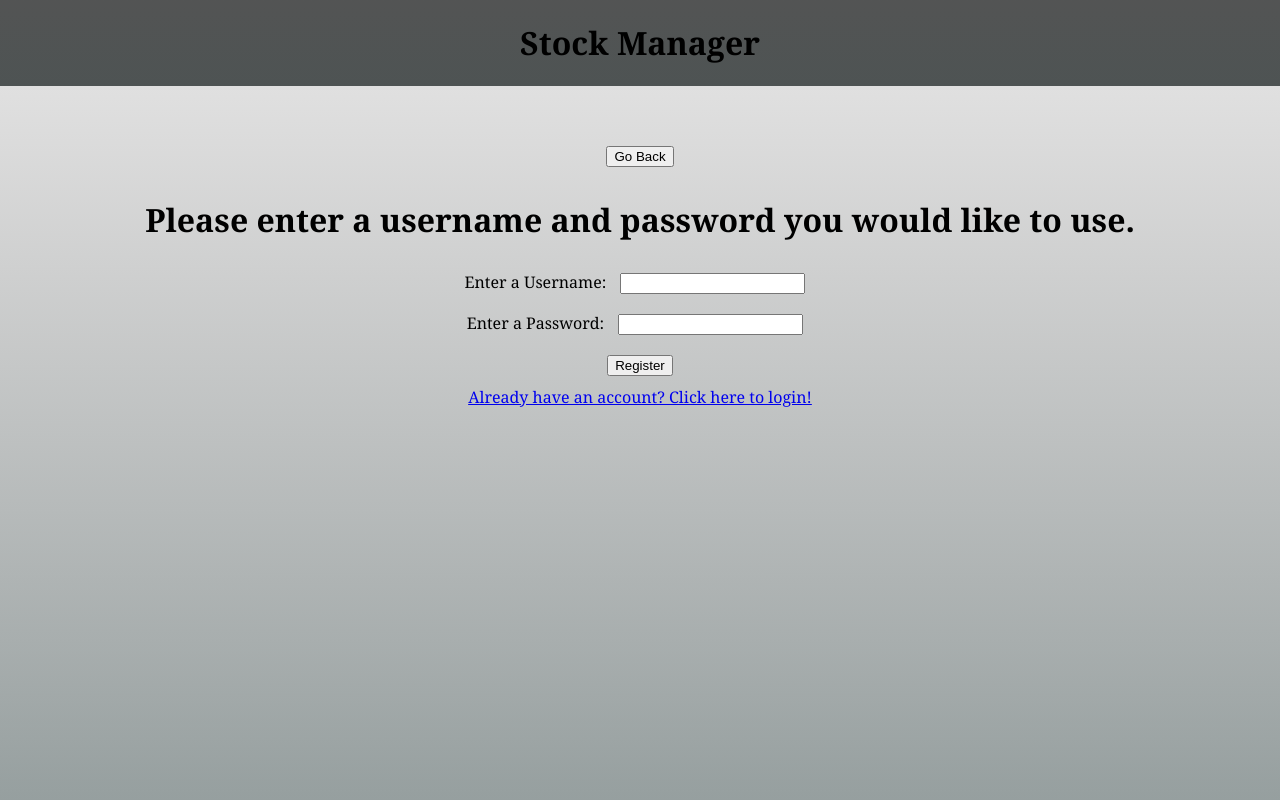
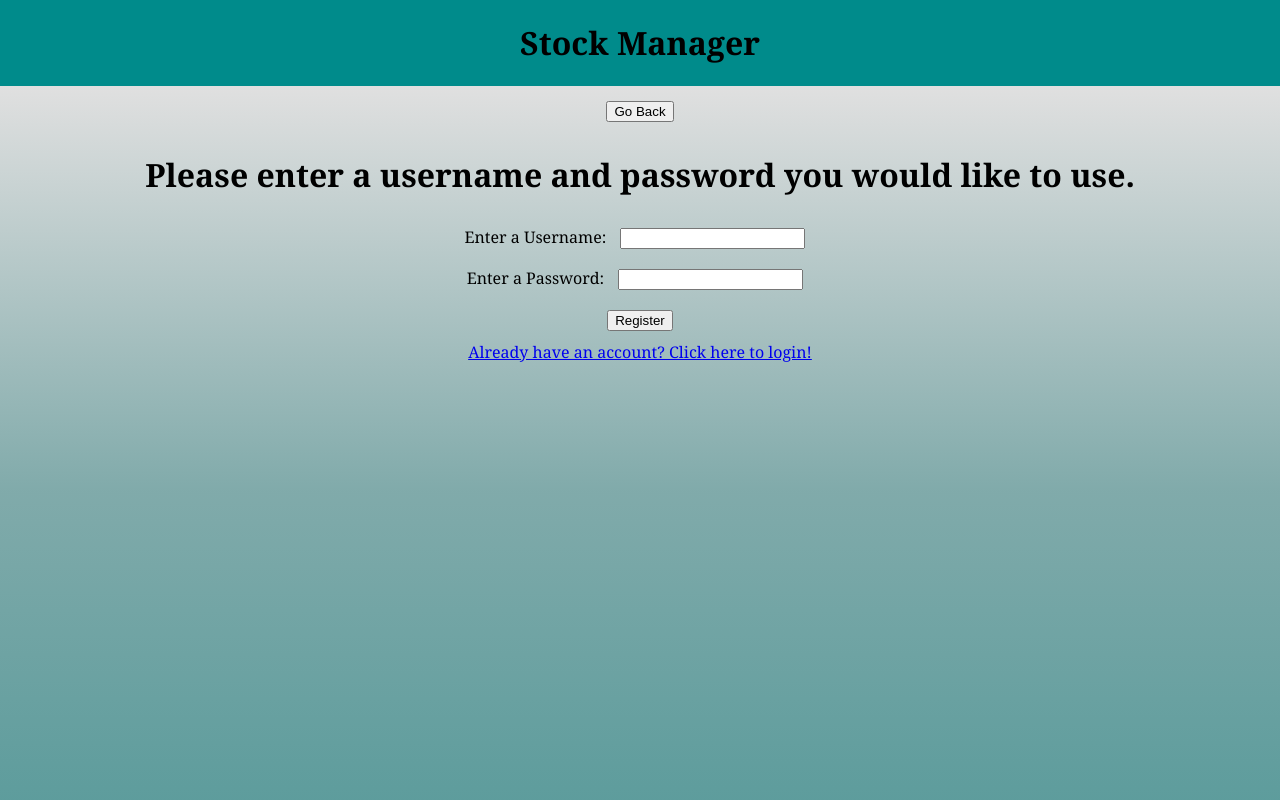
Before and after one commit to kerrthomas/Project-4, a React (Create React App) app in the folder project-4-web/: page /register in a window 1280 px wide. Shown: the top 800 px of the page. Built offline with nearby package versions, Linux system fonts and the light colour scheme.

Commit message:
Setting up transactionType.

```diff
--- a/project-4-web/package.json
+++ b/project-4-web/package.json
@@ -6,6 +6,7 @@
     "@testing-library/jest-dom": "^5.16.1",
     "@testing-library/react": "^12.1.2",
     "@testing-library/user-event": "^13.5.0",
+    "babel-loader": "^8.2.3",
     "eslint-config-react-app": "^7.0.0",
     "react": "^17.0.2",
     "react-dom": "^17.0.2",
--- a/project-4-web/src/App.js
+++ b/project-4-web/src/App.js
@@ -1,5 +1,5 @@
-import './App.css';
-import { useState, useEffect } from 'react';
+import './styles/App.css';
+import { useState, useEffect, useCallback } from 'react';
 import { BrowserRouter, Routes, Route, Link } from 'react-router-dom';
 import Login from './Login.js';
 import Register from './Register.js';
@@ -16,7 +16,7 @@ function App() {
       </Routes>
     </BrowserRouter>
   );
-};
+}
 
 function Home() {
   const [stock, setStock] = useState("");
@@ -24,7 +24,7 @@ function Home() {
   const [quantity, setQuantity] = useState(1);
   const [portfolio, setPortfolio] = useState([]);
   const [money, setMoney] = useState(1000);
-  const [transactions, setTransactions] = useState([]);
+  const [transactionType, setTransactionType] = useState([]);
 
   const handleSearch = (event) => {
     console.log("handleSearch is working.");
@@ -128,11 +128,13 @@ function Home() {
   };
 
   const transactionLog = async (event) => {
-    transactions.map((item) => {
+    portfolio.map((item) => {
       if (item[2]++) {
-        return { stock } + " -$" + [event.target.id][2] + "<br/>";
+        setTransactionType("Buy");
+        return <div style={{color: 'red'}}>{ stock } + " -$" + {[event.target.id][2]}</div>;
       } else {
-        return { stock } + " +$" + [event.target.id][2] + "<br/>";
+        setTransactionType("Sell");
+        return <div style={{color: 'green'}}>{ stock } + " +$" + {[event.target.id][2]}</div>;
       }
     })
   };
@@ -173,7 +175,7 @@ function Home() {
                   <div className='grid-item'>{newStock[2]}</div>
                   <div className='grid-item'><button style={{ backgroundColor: "green" }} id={idx} onClick={buyPortfolio}>Buy</button><button style={{ backgroundColor: "yellow" }} id={idx} onClick={sellPortfolio}>Sell</button></div>
                   <div style={{ marginTop: "10px" }}><strong>Transaction Log:</strong>
-                    <textarea style={{ width: "762px" }} onChange={transactionLog} readOnly></textarea>
+                    <textarea style={{ width: "762px" }} onChange={transactionLog} value={transactionType} readOnly></textarea>
                   </div>
                 </div>
               </>
--- a/project-4-web/src/Login.js
+++ b/project-4-web/src/Login.js
@@ -1,6 +1,6 @@
 import { Link } from 'react-router-dom';
 import { useState, useEffect } from 'react';
-import './user.css';
+import './styles/user.css';
 
 function Login() {
     const [username, setUsername] = useState("");
--- a/project-4-web/src/Register.js
+++ b/project-4-web/src/Register.js
@@ -1,10 +1,11 @@
 import { Link } from 'react-router-dom';
 import { useState, useEffect } from 'react';
-import './user.css';
+import './styles/user.css';
 
 function Register() {
     const [username, setUsername] = useState("");
     const [password, setPassword] = useState("");
+
 
     const handleSubmit = async (event) => {
         event.preventDefault();
@@ -20,7 +21,7 @@ function Register() {
             })
         });
         fetchData = await fetchData.json();
-        if(!fetchData.error) {
+        if (!fetchData.error) {
             alert("Registry Successful!")
             window.location.pathname = '/';
         } else {
--- /dev/null
+++ b/project-4-web/src/styles/user.css
@@ -0,0 +1,13 @@
+html {
+    overflow: hidden;
+}
+
+body {
+    text-align: center;
+}
+
+.form {
+    background-image: linear-gradient(rgb(224, 224, 224), rgba(184, 184, 184, 0.698), rgba(165, 165, 165, 0.5));
+    padding: 5px;
+    height: 100vh;
+}
--- a/project-4-web/src/user.css
+++ /dev/null
@@ -1,10 +0,0 @@
-body {
-    background-image: linear-gradient(rgba(165, 30, 30, 0.5), rgba(117, 23, 23, 0.5), rgba(80, 12, 12, 0.5));
-    text-align: center;
-}
-
-.form{
-    background-image: linear-gradient(rgb(224, 224, 224), rgba(184, 184, 184, 0.698), rgba(165, 165, 165, 0.5));
-    padding: 50px;
-    padding-bottom: 100%;
-}
```
Also changed, not shown: project-4-web/src/styles/App.css (renamed from project-4-web/src/App.css), 2 other files (tests, documents, lock files or other folders).
